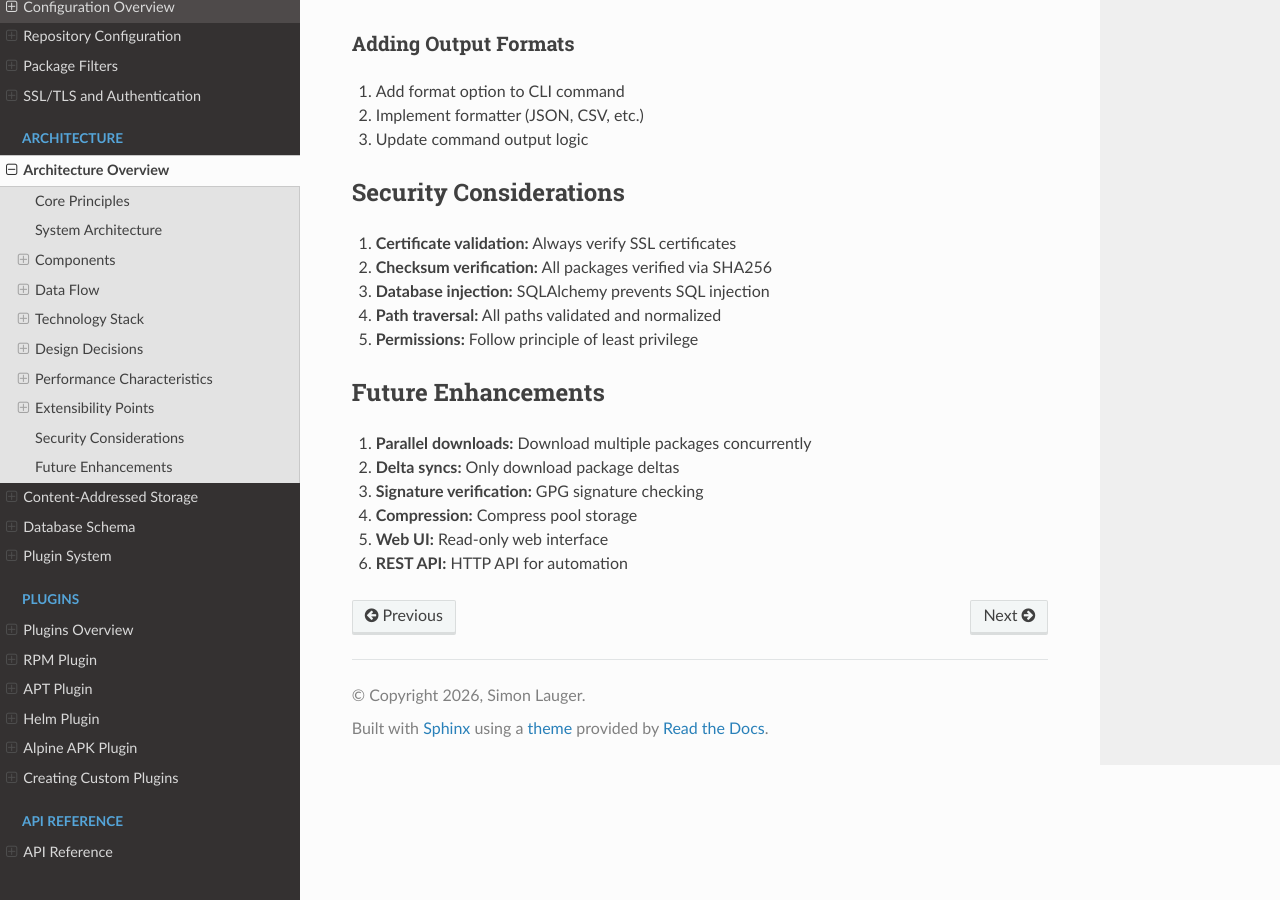
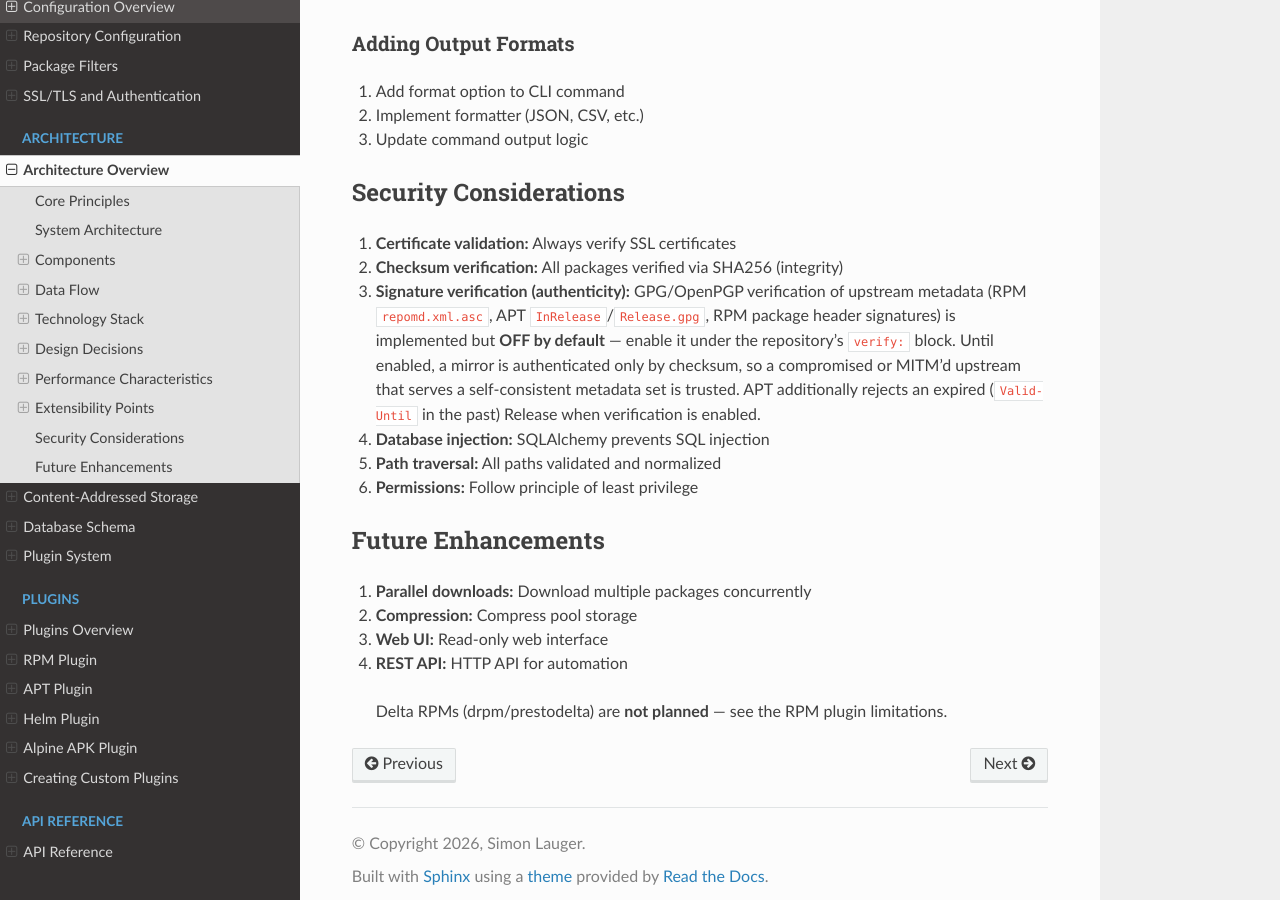
Before and after one commit to slauger/chantal, a Sphinx documentation site: the page built from docs/architecture/overview.md, in a window 1280 px wide and 900 px high, scrolled down 8313 px. Built offline with Sphinx 7.4.7 and the Read the Docs theme 3.1.0, drawn with Linux system fonts in a browser that asks for light colours.

Commit message:
docs: correct inaccuracies surfaced by the documentation review (#133)
- Configuration: remove the false ${VAR} interpolation example (the loader does
  plain YAML, no env expansion) and document strict validation (unknown keys,
  including nested ones, are now rejected).
- Architecture: move signature verification out of 'future enhancements' into
  Security, with an explicit note that it is OFF by default (mirrors are
  authenticated only by checksum until enabled) plus APT Valid-Until enforcement;
  drop delta syncs from the roadmap.
- RPM plugin: correct the 'perfect 1:1 mirror' claims (primary/repomd are
  regenerated; zchunk and sqlite variants are dropped), mark Delta RPMs as not
  supported, and add a Limitations section (delta-RPM, zchunk, sqlite).
- APT plugin: document the Valid-Until freshness check; drop stale v0.2.0 status
  tags and the 'without GPG signing' note.
- CONTRIBUTING: drop the hardcoded version and document the e2e docker/gpg
  requirement (CHANTAL_REQUIRE_DOCKER/GPG) and per-plugin marker selection.
- filters: --verbose is implemented, not a future feature.

```diff
--- a/docs/architecture/overview.md
+++ b/docs/architecture/overview.md
@@ -345,16 +345,24 @@ See [Plugin System](plugin-system.md) for details.
 ## Security Considerations
 
 1. **Certificate validation:** Always verify SSL certificates
-2. **Checksum verification:** All packages verified via SHA256
-3. **Database injection:** SQLAlchemy prevents SQL injection
-4. **Path traversal:** All paths validated and normalized
-5. **Permissions:** Follow principle of least privilege
+2. **Checksum verification:** All packages verified via SHA256 (integrity)
+3. **Signature verification (authenticity):** GPG/OpenPGP verification of upstream
+   metadata (RPM `repomd.xml.asc`, APT `InRelease`/`Release.gpg`, RPM package
+   header signatures) is implemented but **OFF by default** — enable it under the
+   repository's `verify:` block. Until enabled, a mirror is authenticated only by
+   checksum, so a compromised or MITM'd upstream that serves a self-consistent
+   metadata set is trusted. APT additionally rejects an expired (`Valid-Until` in
+   the past) Release when verification is enabled.
+4. **Database injection:** SQLAlchemy prevents SQL injection
+5. **Path traversal:** All paths validated and normalized
+6. **Permissions:** Follow principle of least privilege
 
 ## Future Enhancements
 
 1. **Parallel downloads:** Download multiple packages concurrently
-2. **Delta syncs:** Only download package deltas
-3. **Signature verification:** GPG signature checking
-4. **Compression:** Compress pool storage
-5. **Web UI:** Read-only web interface
-6. **REST API:** HTTP API for automation
+2. **Compression:** Compress pool storage
+3. **Web UI:** Read-only web interface
+4. **REST API:** HTTP API for automation
+
+> Delta RPMs (drpm/prestodelta) are **not planned** — see the RPM plugin
+> limitations.
```
Also changed, not shown: CONTRIBUTING.md (+11 -2 lines), docs/configuration/filters.md (+1 -2 lines), docs/configuration/overview.md (+13 -8 lines), docs/plugins/apt-plugin.md (+6 -2 lines), docs/plugins/rpm-plugin.md (+24 -12 lines).
